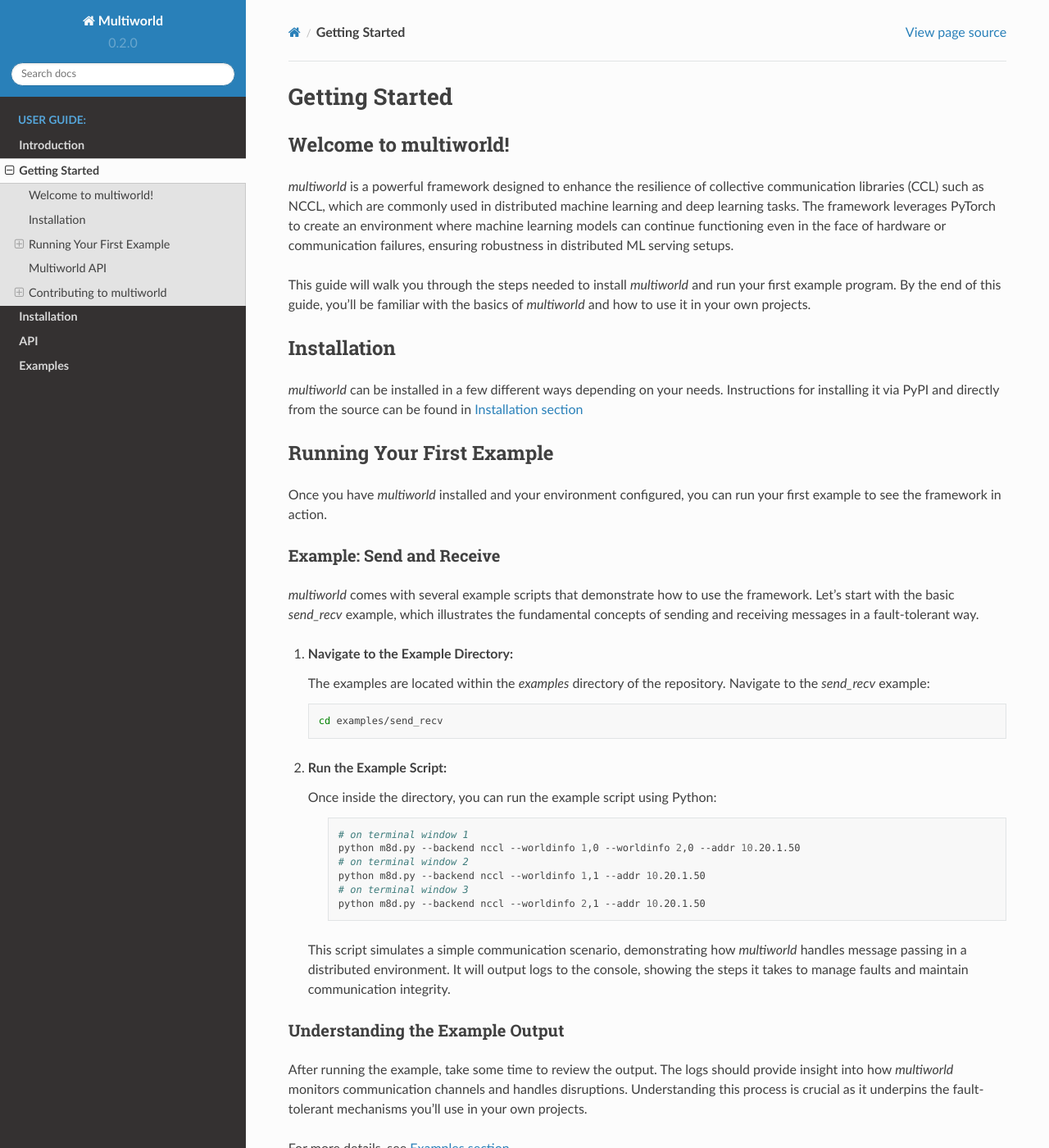
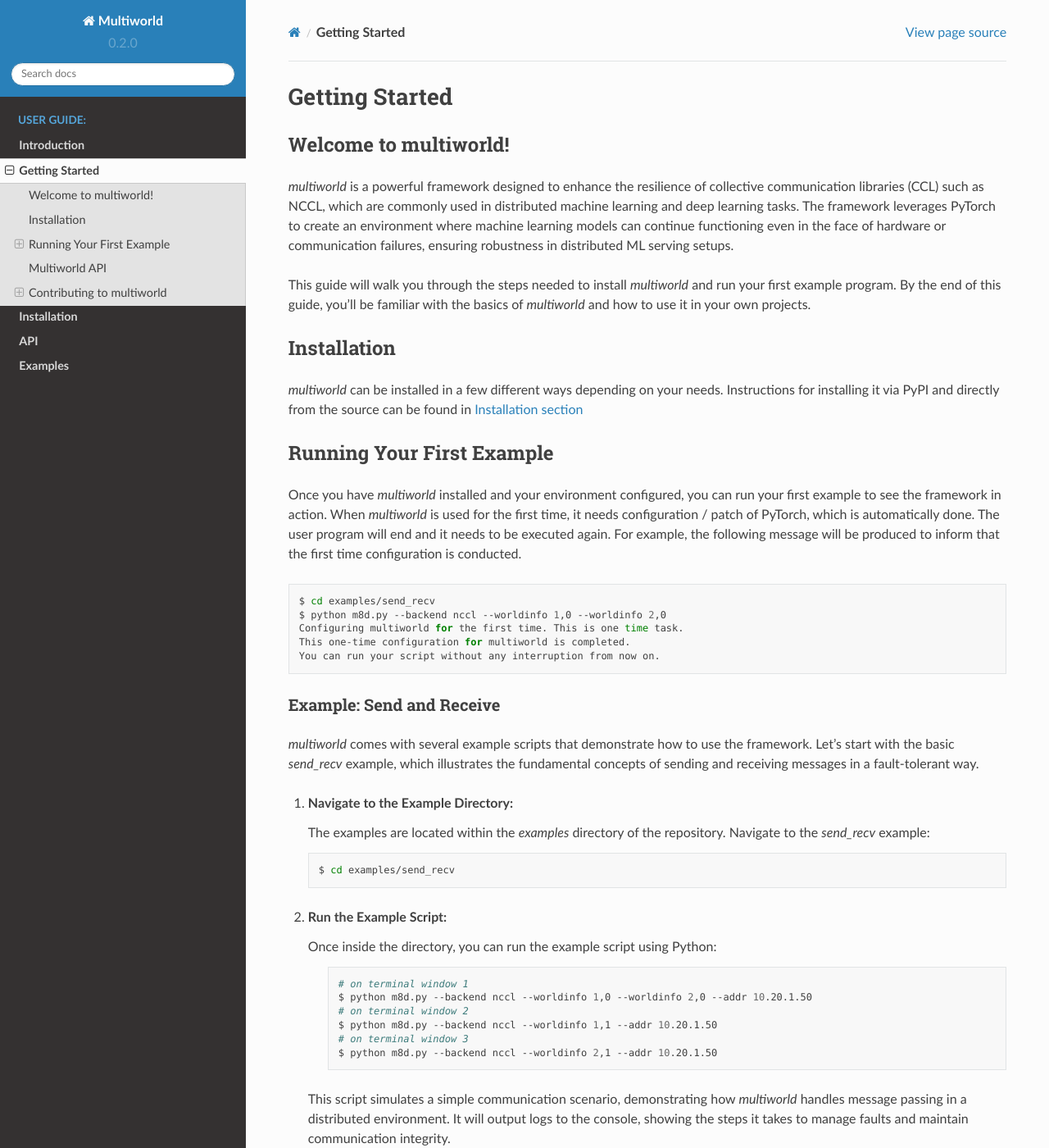
Before and after one commit to cisco-open/pymultiworld, a Sphinx documentation site: the page built from docs/source/sections/getting_started.rst, in a window 1280 px wide and 1400 px high. Shown: the whole window at 82% size. Built offline with Sphinx 7.4.7 and the Read the Docs theme 2.0.0, drawn with Linux system fonts in a browser that asks for light colours.

```diff
--- a/docs/source/sections/getting_started.rst
+++ b/docs/source/sections/getting_started.rst
@@ -17,6 +17,16 @@ Installation
 Running Your First Example
 ---------------------------
 Once you have `multiworld` installed and your environment configured, you can run your first example to see the framework in action.
+When `multiworld` is used for the first time, it needs configuration / patch of PyTorch, which is automatically done. The user program will end and it needs to be executed again.
+For example, the following message will be produced to inform that the first time configuration is conducted.
+
+.. code-block:: bash
+
+   $ cd examples/send_recv
+   $ python m8d.py --backend nccl --worldinfo 1,0 --worldinfo 2,0
+   Configuring multiworld for the first time. This is one time task.
+   This one-time configuration for multiworld is completed.
+   You can run your script without any interruption from now on.
 
 Example: Send and Receive
 ^^^^^^^^^^^^^^^^^^^^^^^^^
@@ -28,7 +38,7 @@ Example: Send and Receive
 
    .. code-block:: bash
 
-       cd examples/send_recv
+       $ cd examples/send_recv
 
 2. **Run the Example Script:**
 
@@ -37,11 +47,11 @@ Example: Send and Receive
     .. code:: bash
 
         # on terminal window 1
-        python m8d.py --backend nccl --worldinfo 1,0 --worldinfo 2,0 --addr 10.20.1.50
+        $ python m8d.py --backend nccl --worldinfo 1,0 --worldinfo 2,0 --addr 10.20.1.50
         # on terminal window 2
-        python m8d.py --backend nccl --worldinfo 1,1 --addr 10.20.1.50
+        $ python m8d.py --backend nccl --worldinfo 1,1 --addr 10.20.1.50
         # on terminal window 3
-        python m8d.py --backend nccl --worldinfo 2,1 --addr 10.20.1.50
+        $ python m8d.py --backend nccl --worldinfo 2,1 --addr 10.20.1.50
 
    This script simulates a simple communication scenario, demonstrating how `multiworld` handles message passing in a distributed environment. It will output logs to the console, showing the steps it takes to manage faults and maintain communication integrity.
 
```
Also changed, not shown: docs/source/sections/installation.rst (+0 -9 lines).
